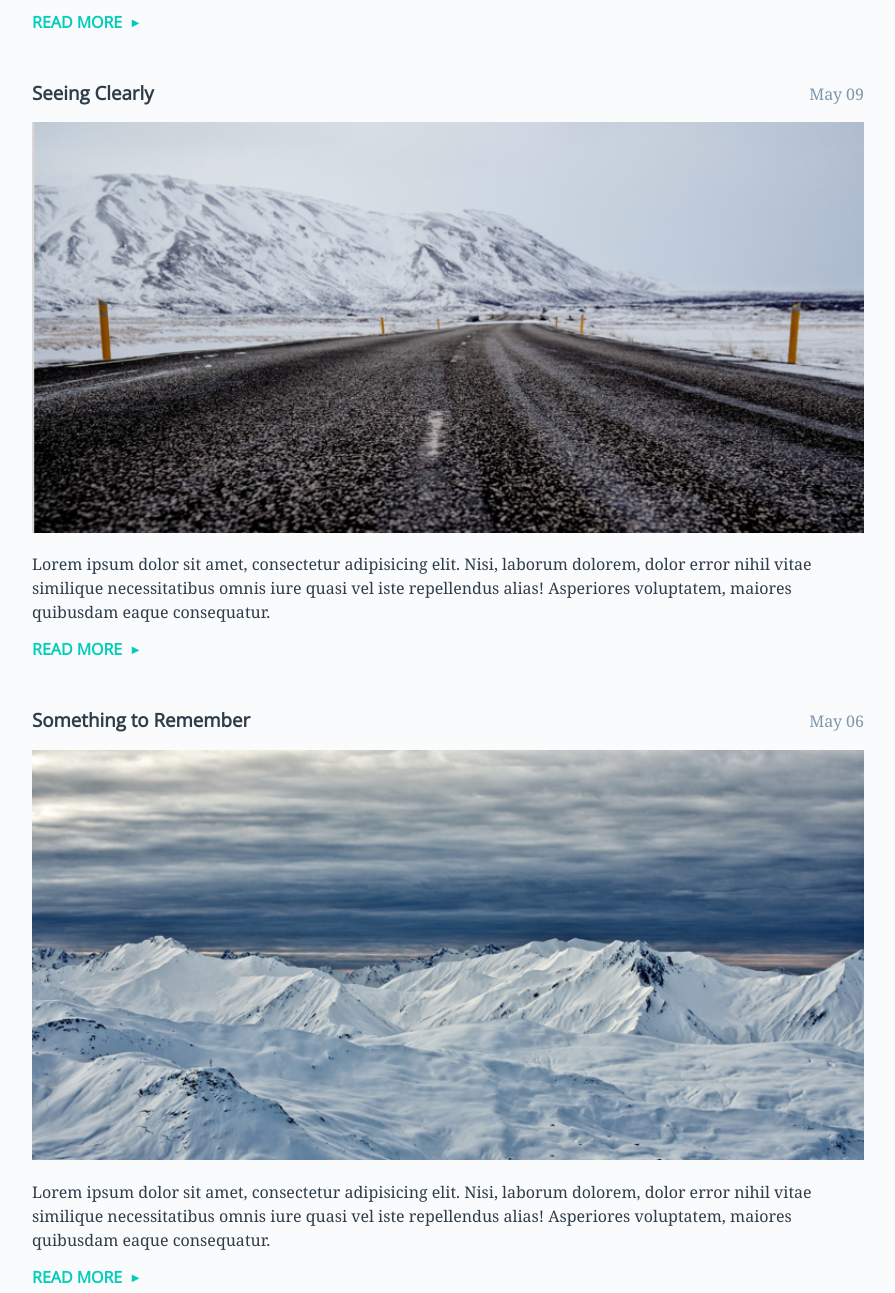
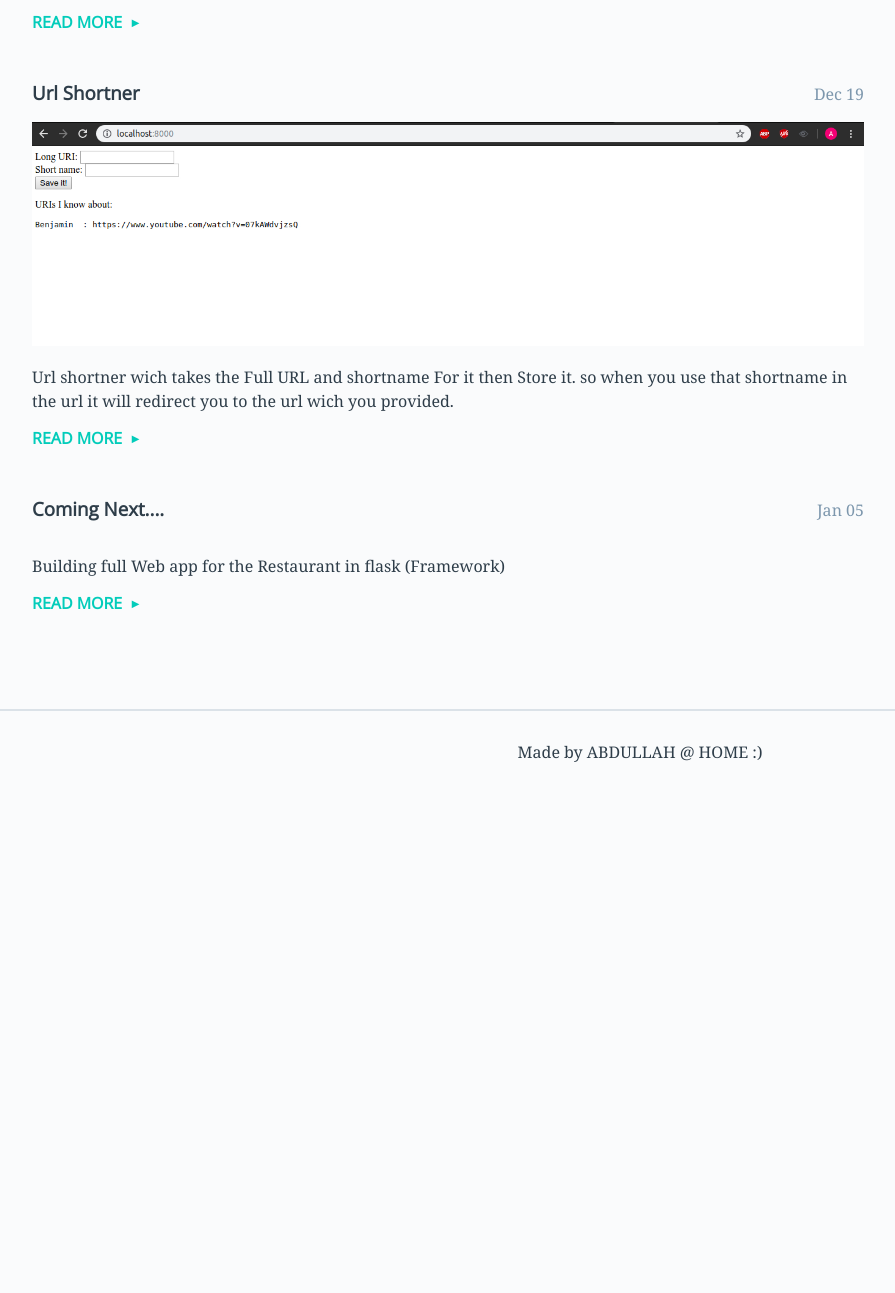
Before and after one commit to Abdullah-codes/web-development, a plain HTML site: page index.html in a window 1280 px wide. Shown: the part 907-2200 px from the top of the page, without its empty margins (0-895 px from the left). After the commit the page ends 1700 px from the top, so only its background shows below. Drawn offline with nearby package versions, Linux system fonts and the light colour scheme.

Commit message:
changed img and articals again

```diff
--- a/index.html
+++ b/index.html
@@ -34,39 +34,24 @@
 
             <article>
                 <header>
-                    <h3>Seeing Clearly</h3>
-                    <time datetime="2016-05-09T10:35">May 09</time>
+                    <h3>Url Shortner</h3>
+                    <time datetime="2019-05-09T10:35">Dec 19</time>
                 </header>
 
-                <img src="img/seeing-clearly.png" alt="Mountain peaks in Alaska">
+                <img src="img/benjimin.jpg" alt="Mountain peaks in Alaska">
 
-                <p>Lorem ipsum dolor sit amet, consectetur adipisicing elit. Nisi, laborum dolorem, dolor error nihil vitae similique necessitatibus omnis iure quasi vel iste repellendus alias! Asperiores voluptatem, maiores quibusdam eaque consequatur.</p>
+                <p>Url shortner wich takes the Full URL and shortname For it then Store it. so when you use that shortname in the url it will redirect you to the url wich you provided.</p>
 
                 <a class="read-more" href="#">Read more</a>
             </article>
 
             <article>
                 <header>
-                    <h3>Something to Remember</h3>
-                    <time datetime="2016-05-06T22:50">May 06</time>
+                    <h3>Coming Next....</h3>
+                    <time datetime="2019-05-06T22:50">Jan 05</time>
                 </header>
 
-                <img src="img/something-to-remember.jpg" alt="A winding, snow-covered road">
-
-                <p>Lorem ipsum dolor sit amet, consectetur adipisicing elit. Nisi, laborum dolorem, dolor error nihil vitae similique necessitatibus omnis iure quasi vel iste repellendus alias! Asperiores voluptatem, maiores quibusdam eaque consequatur.</p>
-
-                <a class="read-more" href="#">Read more</a>
-            </article>
-
-            <article>
-                <header>
-                    <h3>Village in the Valley</h3>
-                    <time datetime="2016-05-06T22:49">May 06</time>
-                </header>
-
-                <img src="img/village-in-the-valley.jpg" alt="A quaint winter village nestled in the mountain">
-
-                <p>Lorem ipsum dolor sit amet, consectetur adipisicing elit. Nisi, laborum dolorem, dolor error nihil vitae similique necessitatibus omnis iure quasi vel iste repellendus alias! Asperiores voluptatem, maiores quibusdam eaque consequatur.</p>
+                <p> Building full Web app for the Restaurant in flask (Framework)</p>
 
                 <a class="read-more" href="#">Read more</a>
             </article>
```
Also changed, not shown: img/benjimin.jpg (added), img/seeing-clearly.png (deleted).
